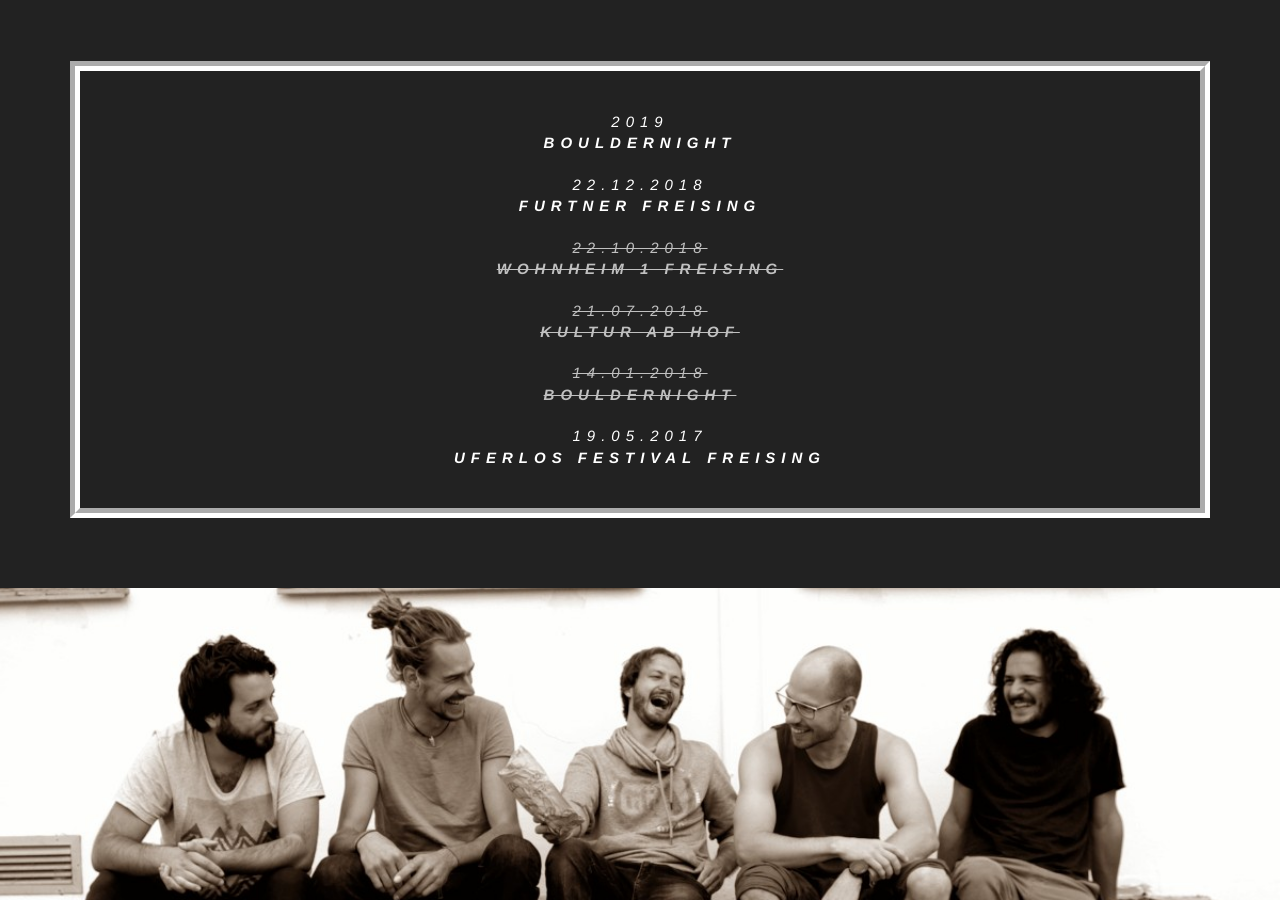
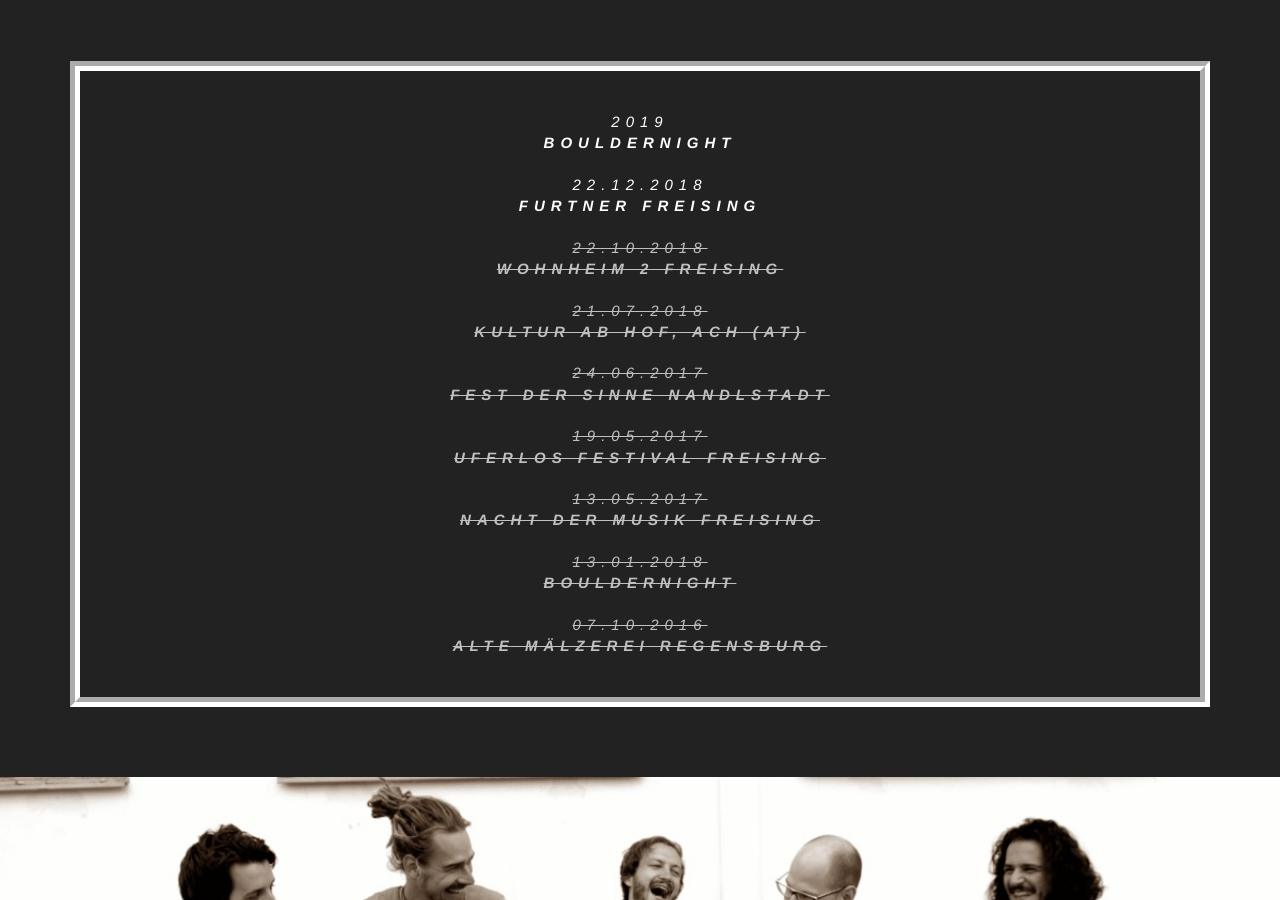
Before and after one commit to jabbadafunk/jabbadafunk.github.io, a Jekyll site: the page built from index.html, in a window 1280 px wide and 900 px high, scrolled down 1013 px. Built offline with Jekyll 4.4.1, drawn with Linux system fonts in a browser that asks for light colours.

Commit message:
Update from Forestry.io - Updated gigs.yml

```diff
--- a/_data/gigs.yml
+++ b/_data/gigs.yml
@@ -5,15 +5,24 @@
 - location: Furtner Freising
   date: 22.12.2018
   completed: false
-- location: Wohnheim 1 Freising
+- location: Wohnheim 2 Freising
   date: 22.10.2018
   completed: true
-- location: Kultur ab Hof
+- location: Kultur ab Hof, Ach (AT)
   date: 21.07.2018
+  completed: true
+- location: Fest der Sinne Nandlstadt
+  date: 24.06.2017
+  completed: true
+- location: Uferlos Festival Freising
+  completed: true
+  date: 19.05.2017
+- location: Nacht der Musik Freising
+  date: 13.05.2017
   completed: true
 - location: Bouldernight
   completed: true
-  date: 14.01.2018
-- location: Uferlos Festival Freising
-  completed: false
-  date: 19.05.2017
+  date: 13.01.2018
+- location: Alte Mälzerei Regensburg
+  date: 07.10.2016
+  completed: true
```
